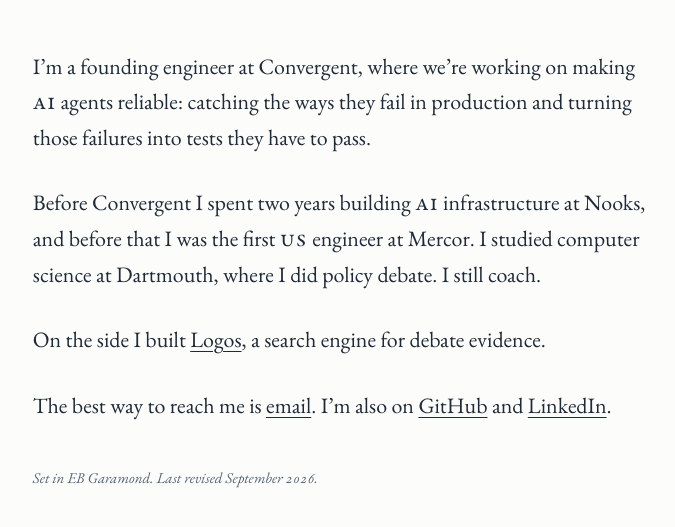
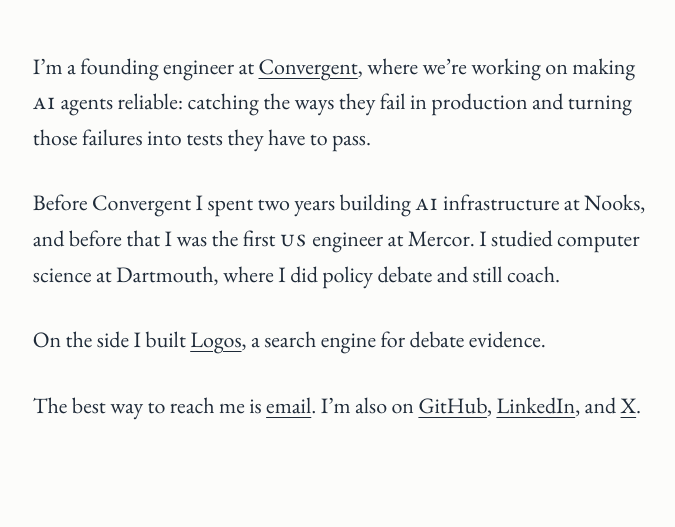
Before and after one commit to tvergho/tvergho.me, an Astro site: page / in a window 1280 px wide. Shown: the part 203-730 px from the top of the page, without its empty margins (108-783 px from the left). Built offline with nearby package versions, Linux system fonts and the light colour scheme; Astro itself is replaced by a stand-in of ours.

Commit message:
Copy: drop the colophon, link Convergent and X, merge the coaching line
- Remove the colophon entirely, and with it the now-unused site.lastRevised,
  the .colophon styles, and the README section on keeping the date current.
- Link the first mention of Convergent to convergent.dev.
- Add X to the contact line.
- Fold "I still coach" into the Dartmouth clause rather than leaving it a
  standalone two-word sentence.

These are deliberate copy changes, not corrections to the markup.

```diff
--- a/src/data/site.ts
+++ b/src/data/site.ts
@@ -4,10 +4,4 @@
   description:
     'Tyler Vergho is a founding engineer at Convergent, working on making AI agents reliable.',
   url: 'https://tvergho.me',
-
-  /**
-   * Shown in the colophon. This tracks when the *content* last changed, not
-   * when the site was last built — update it by hand when you edit the copy.
-   */
-  lastRevised: 'September 2026',
 } as const;
--- a/src/pages/index.astro
+++ b/src/pages/index.astro
@@ -1,6 +1,5 @@
 ---
 import Base from '../layouts/Base.astro';
-import { site } from '../data/site';
 
 // Confirm before launch: the current Logos URL (this is the old one).
 const logos = 'https://logos-debate.netlify.app/';
@@ -14,17 +13,18 @@
     </header>
 
     <p class="body">
-      I’m a founding engineer at Convergent, where we’re working on making <span
-        class="sc">AI</span
-      > agents reliable: catching the ways they fail in production and turning those
-      failures into tests they have to pass.
+      I’m a founding engineer at <a href="https://www.convergent.dev/"
+        >Convergent</a
+      >, where we’re working on making <span class="sc">AI</span> agents reliable:
+      catching the ways they fail in production and turning those failures into tests
+      they have to pass.
     </p>
 
     <p class="body">
       Before Convergent I spent two years building <span class="sc">AI</span> infrastructure
       at Nooks, and before that I was the first <span class="sc">US</span> engineer
-      at Mercor. I studied computer science at Dartmouth, where I did policy debate.
-      I still coach.
+      at Mercor. I studied computer science at Dartmouth, where I did policy debate
+      and still coach.
     </p>
 
     <p class="body">
@@ -34,13 +34,9 @@
 
     <p class="body">
       The best way to reach me is <a href="mailto:tvergho@gmail.com">email</a>.
-      I’m also on <a href="https://github.com/tvergho">GitHub</a> and <a
+      I’m also on <a href="https://github.com/tvergho">GitHub</a>, <a
         href="https://www.linkedin.com/in/tyler-vergho-16b488183/">LinkedIn</a
-      >.
-    </p>
-
-    <p class="colophon">
-      Set in EB Garamond. Last revised {site.lastRevised}.
+      >, and <a href="https://x.com/tvergho">X</a>.
     </p>
   </main>
 </Base>
--- a/src/styles/global.css
+++ b/src/styles/global.css
@@ -159,12 +159,6 @@
   border-radius: 1px;
 }
 
-.colophon {
-  margin: 44px 0 0;
-  font-size: 15px;
-  font-style: italic;
-  color: var(--muted);
-}
 
 @media (prefers-reduced-motion: reduce) {
   a { transition: none; }
@@ -176,7 +170,6 @@
   h1 { font-size: 38px; }
   .subtitle { font-size: 19px; }
   p.body { font-size: 19px; line-height: 1.6; margin-bottom: 24px; }
-  .colophon { font-size: 14px; margin-top: 36px; }
 }
 
 @media print {
```
Also changed, not shown: README.md.
